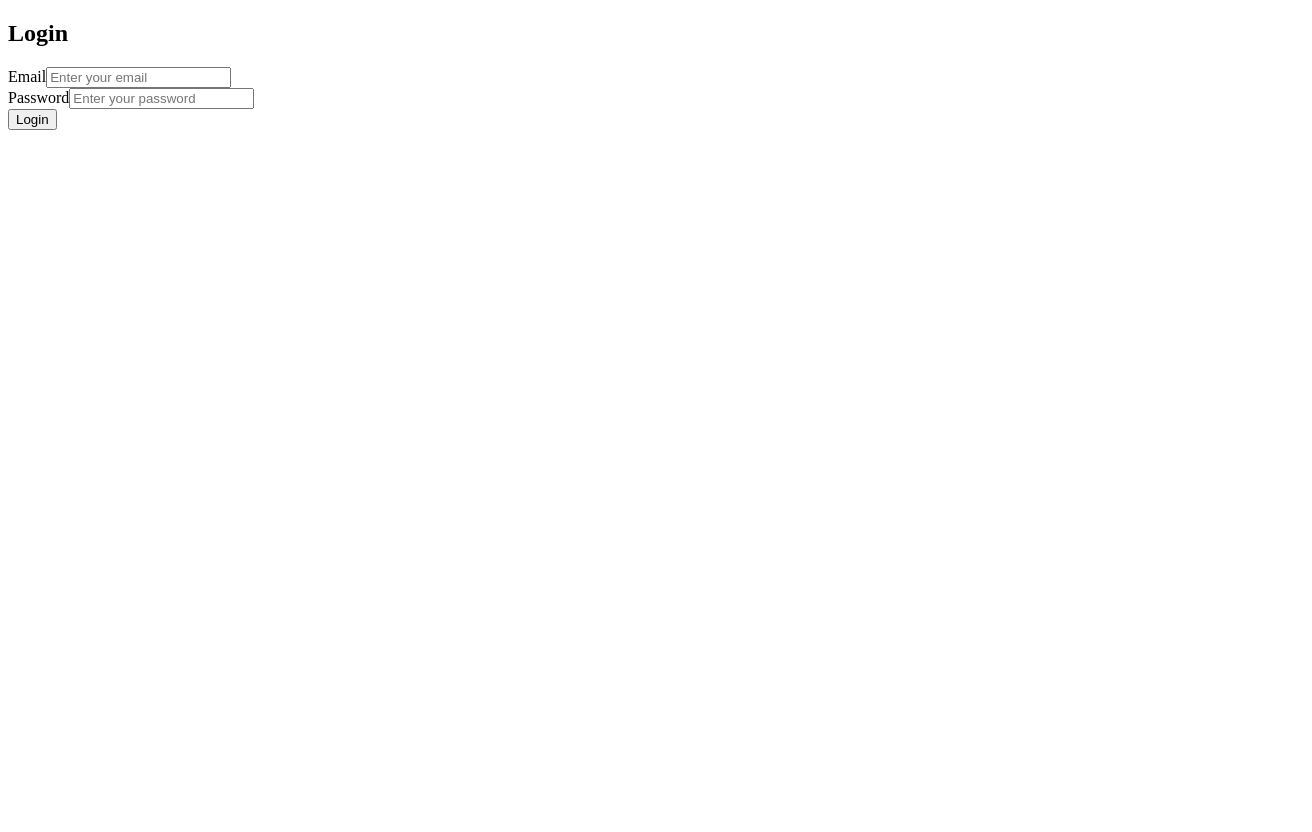
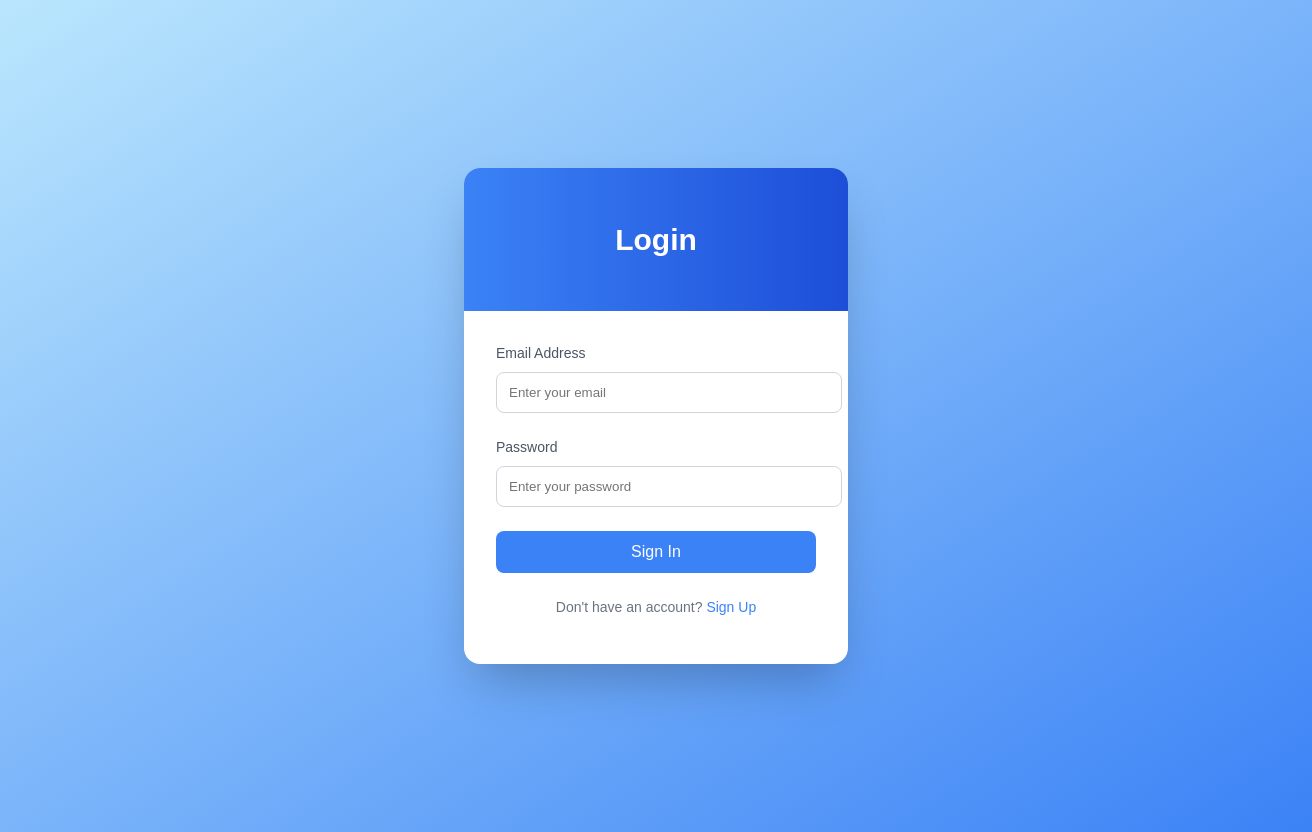
Before and after one commit to yashpatil02121/procura, a React (Vite) app in the folder procura-assignment-frontend/: page /login in a window 1280 px wide. Shown: the whole page, 1312 px wide, since content can reach past the window. Before the commit the page ends 800 px from the top, so only its background shows below. Built offline with nearby package versions, Linux system fonts and the light colour scheme.

Commit message:
Added CSS to the Login page

```diff
--- a/procura-assignment-frontend/src/main.jsx
+++ b/procura-assignment-frontend/src/main.jsx
@@ -1,5 +1,6 @@
 import React from "react";
 import ReactDOM from "react-dom/client";
+import "./index.css";
 import App from "./App";
 
 ReactDOM.createRoot(document.getElementById("root")).render(
--- a/procura-assignment-frontend/src/pages/Login.jsx
+++ b/procura-assignment-frontend/src/pages/Login.jsx
@@ -5,6 +5,94 @@ export default function Login() {
   const [email, setEmail] = useState("");
   const [password, setPassword] = useState("");
   const [error, setError] = useState("");
+
+  const styles = {
+    container: {
+      minHeight: '100vh',
+      minWidth: '100vw',
+      background: 'linear-gradient(to bottom right, #bae6fd, #3b82f6)',
+      display: 'flex',
+      alignItems: 'center',
+      justifyContent: 'center',
+      padding: '1rem',
+      fontFamily: 'Arial, sans-serif',
+    },
+    card: {
+      width: '100%',
+      maxWidth: '24rem',
+      backgroundColor: 'white',
+      borderRadius: '1rem',
+      boxShadow: '0 25px 50px -12px rgba(0, 0, 0, 0.25)',
+      overflow: 'hidden',
+    },
+    header: {
+      background: 'linear-gradient(to right, #3b82f6, #1d4ed8)',
+      color: 'white',
+      padding: '1.5rem',
+      textAlign: 'center',
+    },
+    headerTitle: {
+      fontSize: '1.875rem',
+      fontWeight: 'bold',
+    },
+    content: {
+      padding: '2rem',
+    },
+    form: {
+      display: 'flex',
+      flexDirection: 'column',
+      gap: '1.5rem',
+    },
+    label: {
+      display: 'block',
+      marginBottom: '0.5rem',
+      fontSize: '0.875rem',
+      color: '#4b5563',
+    },
+    input: {
+      width: '100%',
+      padding: '0.75rem',
+      border: '1px solid #d1d5db',
+      borderRadius: '0.5rem',
+      transition: 'all 0.3s ease',
+    },
+    inputFocus: {
+      outline: 'none',
+      borderColor: '#3b82f6',
+      boxShadow: '0 0 0 3px rgba(59, 130, 246, 0.5)',
+    },
+    button: {
+      width: '100%',
+      padding: '0.75rem',
+      backgroundColor: '#3b82f6',
+      color: 'white',
+      border: 'none',
+      borderRadius: '0.5rem',
+      cursor: 'pointer',
+      transition: 'all 0.3s ease',
+    },
+    buttonHover: {
+      backgroundColor: '#2563eb',
+      transform: 'scale(1.02)',
+    },
+    errorMessage: {
+      backgroundColor: '#fee2e2',
+      color: '#b91c1c',
+      padding: '0.75rem',
+      borderRadius: '0.5rem',
+      marginBottom: '1.5rem',
+    },
+    signupLink: {
+      marginTop: '1.5rem',
+      textAlign: 'center',
+      fontSize: '0.875rem',
+      color: '#6b7280',
+    },
+    link: {
+      color: '#3b82f6',
+      textDecoration: 'none',
+    }
+  };
 
   const handleLogin = async (e) => {
     e.preventDefault();
@@ -22,46 +110,73 @@ export default function Login() {
   };
 
   return (
-    <div className="min-h-screen bg-gradient-to-br from-blue-100 to-blue-300 flex items-center justify-center px-4">
-      <div className="bg-white w-full max-w-md p-8 rounded-xl shadow-login-card">
-        <h2 className="text-3xl font-bold text-center text-brand-blue mb-6">Login</h2>
+    <div style={styles.container}>
+      <div style={styles.card}>
+        <div style={styles.header}>
+          <h2 style={styles.headerTitle}>Login</h2>
+        </div>
+        <div style={styles.content}>
           {error && (
-          <div className="bg-red-100 border border-red-400 text-red-700 px-4 py-3 rounded relative mb-4" role="alert">
+            <div style={styles.errorMessage}>
               {error}
             </div>
           )}
-        <form onSubmit={handleLogin} className="space-y-4">
+          <form onSubmit={handleLogin} style={styles.form}>
             <div>
-            <label htmlFor="email" className="block text-sm font-medium text-brand-gray mb-2">Email</label>
+              <label htmlFor="email" style={styles.label}>
+                Email Address
+              </label>
               <input
                 id="email"
                 type="email"
                 placeholder="Enter your email"
                 value={email}
                 onChange={(e) => setEmail(e.target.value)}
-              className="w-full px-3 py-2 border border-gray-300 rounded-md shadow-sm focus:outline-none focus:ring-2 focus:ring-brand-blue focus:border-transparent"
+                style={{
+                  ...styles.input,
+                  ':focus': styles.inputFocus
+                }}
                 required
               />
             </div>
             <div>
-            <label htmlFor="password" className="block text-sm font-medium text-brand-gray mb-2">Password</label>
+              <label htmlFor="password" style={styles.label}>
+                Password
+              </label>
               <input
                 id="password"
                 type="password"
                 placeholder="Enter your password"
                 value={password}
                 onChange={(e) => setPassword(e.target.value)}
-              className="w-full px-3 py-2 border border-gray-300 rounded-md shadow-sm focus:outline-none focus:ring-2 focus:ring-brand-blue focus:border-transparent"
+                style={{
+                  ...styles.input,
+                  ':focus': styles.inputFocus
+                }}
                 required
               />
             </div>
+            <div>
               <button
                 type="submit"
-            className="w-full bg-brand-blue text-white py-2 rounded-md hover:bg-blue-700 transition-colors duration-300 focus:outline-none focus:ring-2 focus:ring-blue-500 focus:ring-opacity-50"
+                style={{
+                  ...styles.button,
+                  ':hover': styles.buttonHover
+                }}
               >
-            Login
+                Sign In
               </button>
+            </div>
           </form>
+          <div style={styles.signupLink}>
+            <p>
+              Don't have an account?
+              <a href="/signup" style={styles.link}>
+                {" "}Sign Up
+              </a>
+            </p>
+          </div>
+        </div>
       </div>
     </div>
   );
--- a/procura-assignment-frontend/tailwind.config.js
+++ b/procura-assignment-frontend/tailwind.config.js
@@ -12,7 +12,11 @@ export default {
       },
       boxShadow: {
         'login-card': '0 4px 6px -1px rgba(0, 0, 0, 0.1), 0 2px 4px -1px rgba(0, 0, 0, 0.06)',
-      }
+        '2xl': '0 25px 50px -12px rgba(0, 0, 0, 0.25)',
+      },
+      transitionProperty: {
+        'transform': 'transform',
+      },
     },
   },
   plugins: [],
```
Lines whose indentation alone changed are shown as unchanged.
